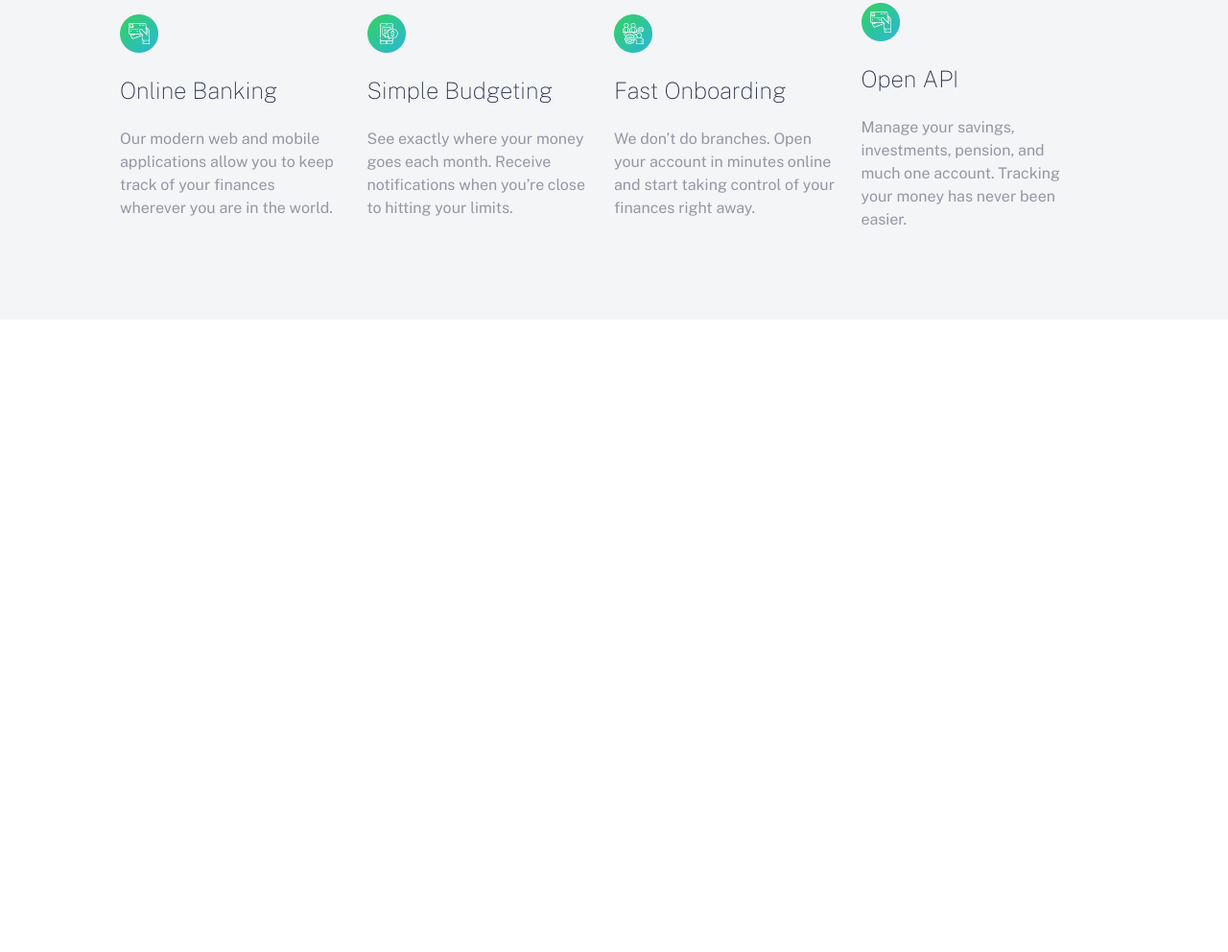
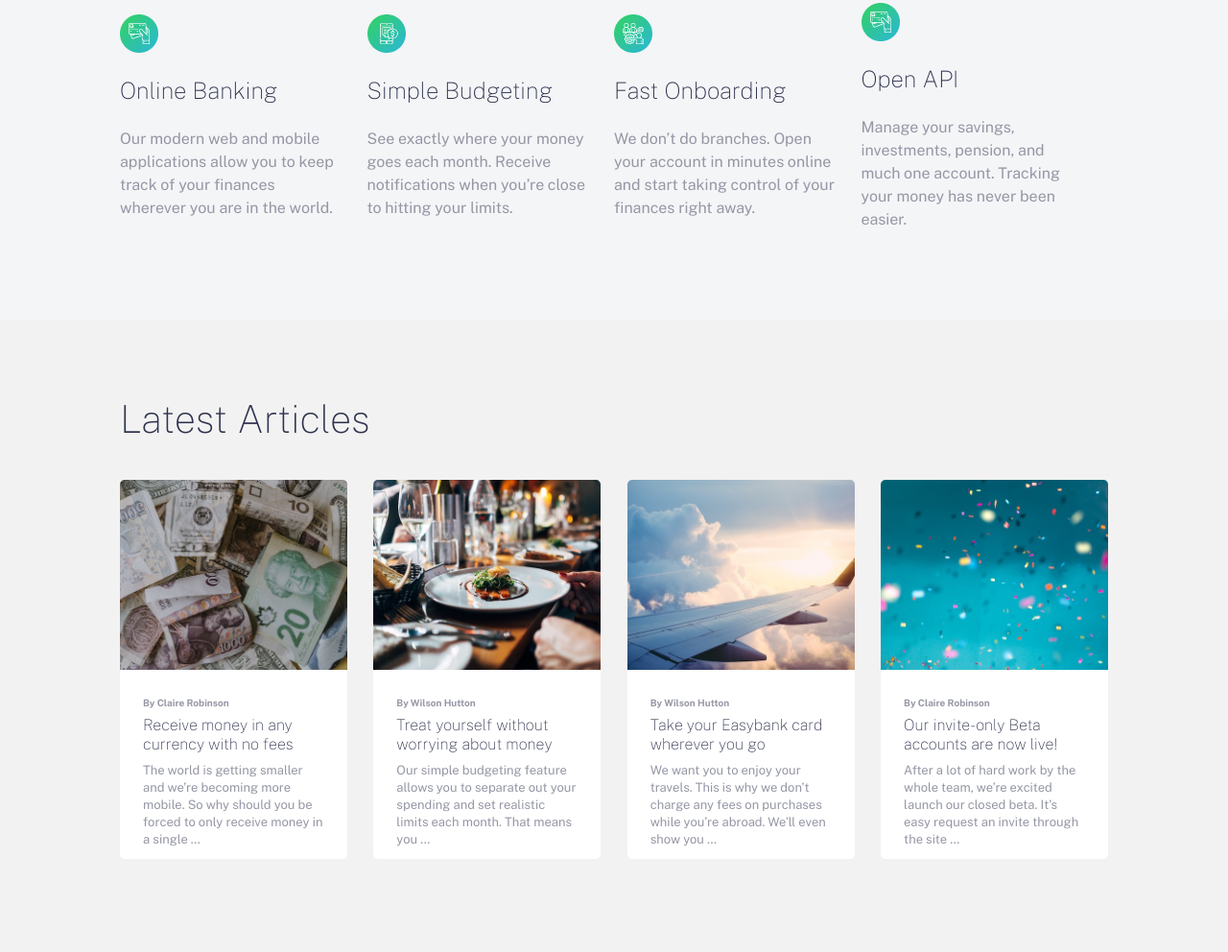
Before and after one commit to masanov3167/uchinchioy-birinchidars, a plain HTML site: page index.html in a window 1280 px wide. Shown: the part 1018-2010 px from the top of the page at 96% size. Before the commit the page ends 1351 px from the top, so only its background shows below. Drawn offline with nearby package versions, Linux system fonts and the light colour scheme.

Commit message:
latest section has been

```diff
--- a/css/main.css
+++ b/css/main.css
@@ -445,3 +445,117 @@ h1, h2, h3, h4, h5, h6{
         line-height: 25px;
     }
 }
+
+
+/* Latest articles section here  */
+
+.articles{
+    width: 100%;
+    height: 659px;
+    background:  #F2F2F2;
+
+    padding: 80px 125px;
+}
+
+.articles >h3{
+    font-size: 40px;
+    font-weight: 100;
+    color: rgba(45, 49, 77, 1);
+}
+
+.articles-container{
+    display: flex;
+    justify-content: space-between;
+    align-items: center;
+    margin-top: 40px;
+}
+
+.articles-card{
+    width: 23%;
+    height: 395px;
+
+    background: rgba(255, 255, 255, 1);
+    border-radius: 5px;
+}
+
+.articles-card >img{
+    width: 100%;
+    height: 50%;
+}
+
+.articles-card-title{
+    padding: 24px;
+}
+
+.articles-card-title >h5{
+    font-size: 10px;
+    color: rgba(149, 151, 165, 1);
+}
+
+.articles-card-title >h3{
+    font-weight: 100;
+    font-size: 16px;
+    line-height: 20px;
+    color: rgba(45, 49, 77, 1);
+    margin: 8px 0;
+}
+
+.articles-card-title >h3:hover{
+    color: rgba(48, 200, 143, 1);
+}
+
+.articles-card-title >p{
+    font-size: 13px;
+    line-height: 18px;
+    color: rgba(149, 151, 165, 1);
+}
+
+
+@media only screen and (min-width: 320px) and (max-width: 425px) {
+    .articles{
+        width: 100%;
+        height: 1910px;
+
+        padding: 88px 24px;
+        text-align: center;
+    }
+
+    .articles >h3{
+        font-size: 32px;
+
+    }
+
+    .articles-container{
+        display: flex;
+        justify-content: space-between;
+        align-items: center;
+        flex-direction: column;
+        margin-top: 31px;
+    }
+
+    .articles-card{
+        width: 100%;
+        height: 395px;
+
+        background: rgba(255, 255, 255, 1);
+        border-radius: 5px;
+        margin: 12px 0;
+
+        text-align: left;
+    }
+
+    .articles-card >img{
+        width: 100%;
+        height: 50%;
+    }
+
+    .articles-card-title{
+        padding: 24px 31px;
+    }
+
+
+    .articles-card-title >h3:active{
+        color: rgba(48, 200, 143, 1);
+    }
+
+}
--- a/index.html
+++ b/index.html
@@ -91,6 +91,60 @@
                 </li>
             </ol>
         </section>
+
+        <section class="articles">
+            <h3>Latest Articles</h3>
+
+            <div class="articles-container">
+                <div class="articles-card">
+                    <img src="./img/robinson.png">
+
+                    <div class="articles-card-title">
+                        <h5>By Claire Robinson</h5>
+
+                        <h3>Receive money in any currency with no fees</h3>
+
+                        <p>The world is getting smaller and we’re becoming more mobile. So why should you be forced to only receive money in a single …</p>
+                    </div>
+                </div>
+
+                <div class="articles-card">
+                    <img src="./img/hutton.png">
+
+                    <div class="articles-card-title">
+                        <h5>By Wilson Hutton</h5>
+
+                        <h3>Treat yourself without worrying about money</h3>
+
+                        <p>Our simple budgeting feature allows you to separate out your spending and set realistic limits each month. That means you …</p>
+                    </div>
+                </div>
+
+                <div class="articles-card">
+                    <img src="./img/plane.png">
+
+                    <div class="articles-card-title">
+                        <h5>By Wilson Hutton</h5>
+
+                        <h3>Take your Easybank card wherever you go</h3>
+
+                        <p>We want you to enjoy your travels. This is why we don’t charge any fees on purchases while you’re abroad. We’ll even show you …</p>
+                    </div>
+                </div>
+
+                <div class="articles-card">
+                    <img src="./img/livel.png">
+
+                    <div class="articles-card-title">
+                        <h5>By Claire Robinson</h5>
+
+                        <h3>Our invite-only Beta accounts are now live!</h3>
+
+                        <p>After a lot of hard work by the whole team, we’re excited launch our closed beta. It’s easy request an invite through the site ...</p>
+                    </div>
+                </div>
+            </div>
+        </section>
     </main>
 </body>
 </html>
```
Also changed, not shown: img/hutton.png (added), img/livel.png (added), img/plane.png (added), img/robinson.png (added).
